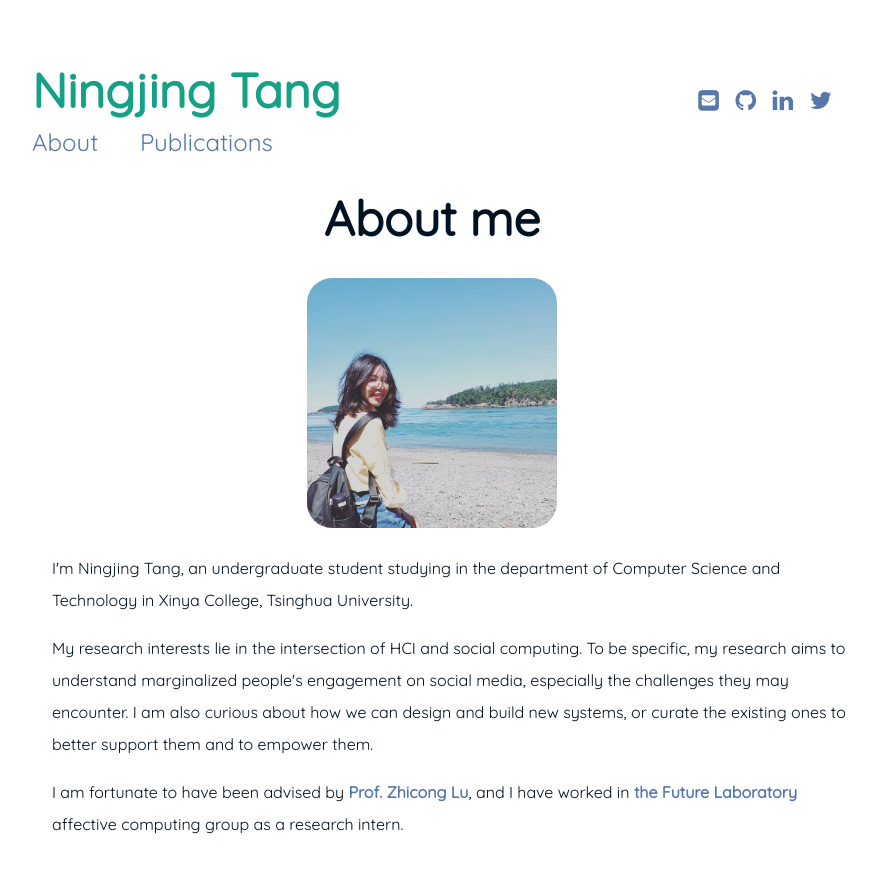
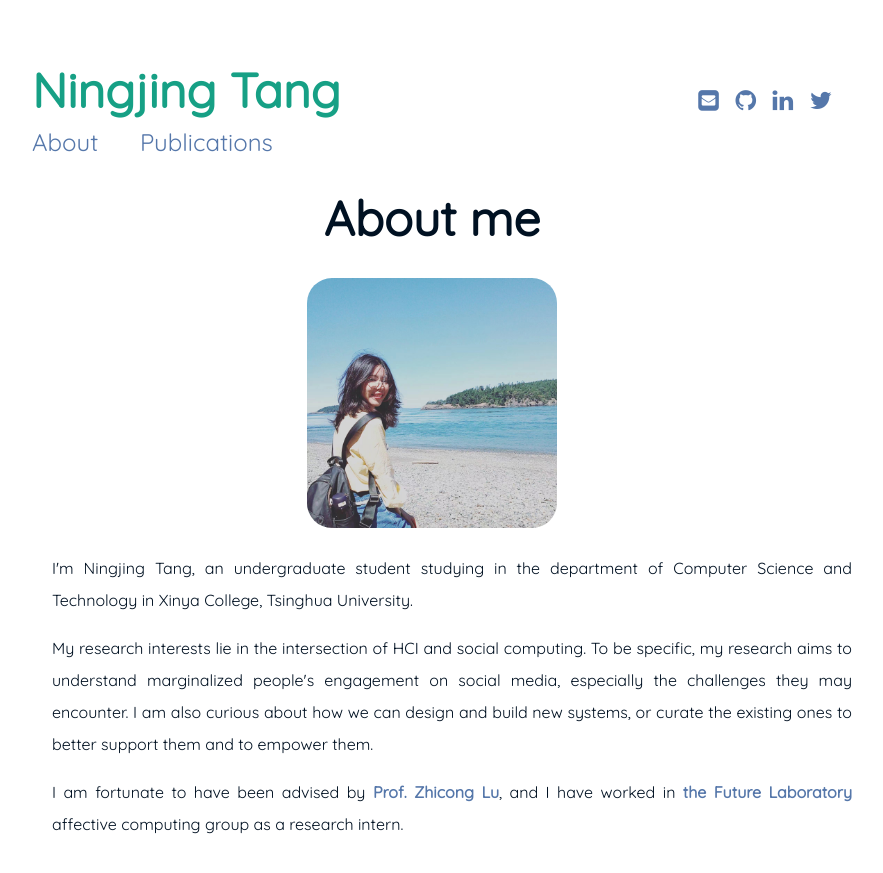
Before and after one commit to EvaaaaTang/evatang.github.io, a Jekyll site: the page built from index.md, in a window 1280 px wide. Shown: the top 873 px of the page, without its empty margins (208-1091 px from the left). Built offline with Jekyll 4.4.1, drawn with Linux system fonts in a browser that asks for light colours.

Commit message:
changed style

```diff
--- a/index.md
+++ b/index.md
@@ -8,7 +8,7 @@ sitemap:
 <img src="{{ '/assets/img/profile.jpg' | prepend: site.baseurl }}" id="about-img">
 
 <div id="describe-text" style="padding-left: 20px;padding-right: 20px;">
-	<p>I'm Ningjing Tang, an undergraduate student studying in the department of Computer Science and Technology in Xinya College, Tsinghua University.</p>
-	<p>My research interests lie in the intersection of HCI and social computing. To be specific, my research aims to understand marginalized people's engagement on social media, especially the challenges they may encounter. I am also curious about how we can design and build new systems, or curate the existing ones to better support them and to empower them.</p>
-	<p>I am fortunate to have been advised by <strong> <a href="https://www.cs.cityu.edu.hk/~zhiconlu/">Prof. Zhicong Lu</a></strong>, and I have worked in <strong> <a href="https://thfl.tsinghua.edu.cn/en/yjdw/yjs/index.htm">the Future Laboratory </a> </strong> affective computing group as a research intern.</p>
+	<p style="text-align:justify">I'm Ningjing Tang, an undergraduate student studying in the department of Computer Science and Technology in Xinya College, Tsinghua University.</p>
+	<p style="text-align:justify">My research interests lie in the intersection of HCI and social computing. To be specific, my research aims to understand marginalized people's engagement on social media, especially the challenges they may encounter. I am also curious about how we can design and build new systems, or curate the existing ones to better support them and to empower them.</p>
+	<p style="text-align:justify">I am fortunate to have been advised by <strong> <a href="https://www.cs.cityu.edu.hk/~zhiconlu/">Prof. Zhicong Lu</a></strong>, and I have worked in <strong> <a href="https://thfl.tsinghua.edu.cn/en/yjdw/yjs/index.htm">the Future Laboratory </a> </strong> affective computing group as a research intern.</p>
 </div>
```
